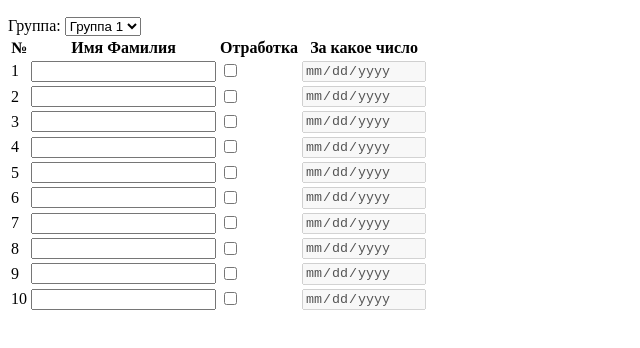
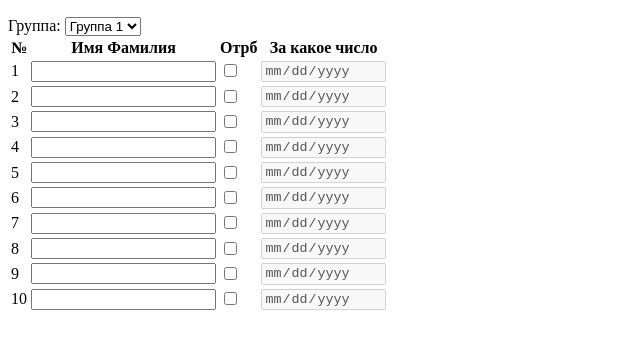
Before and after one commit to jek659/tminiappsform, a plain HTML site: page index.html in a window 1280 px wide. Shown: the part 208-556 px from the top of the page, without its empty margins (0-640 px from the left). Drawn offline with Linux system fonts and the light colour scheme.

Commit message:
Update index.html

```diff
--- a/index.html
+++ b/index.html
@@ -22,7 +22,7 @@
           <tr>
             <th>№</th>
             <th>Имя Фамилия</th>
-            <th>Отработка</th>
+            <th>Отрб</th>
             <th>За какое число</th>
           </tr>
         </thead>
```
